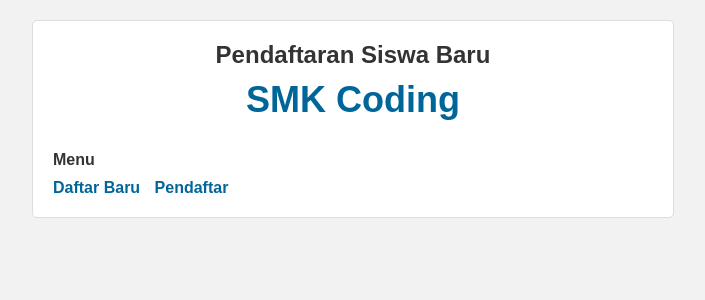
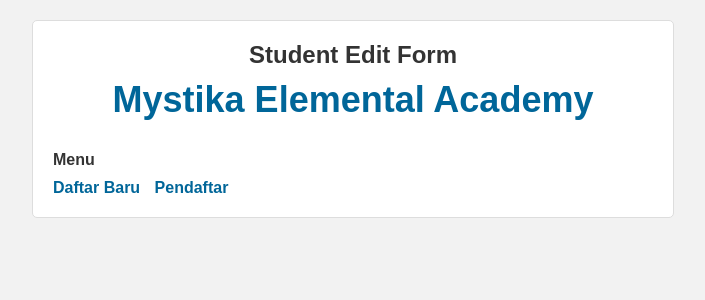
Before and after one commit to FarezaKenzura/Form-Pendaftaran, a PHP site: page / in a window 1280 px wide. Shown: the top 300 px of the page, without its empty margins (287-992 px from the left). Run offline with PHP 8.4, Linux system fonts and the light colour scheme.

Commit message:
add Change

```diff
--- a/Form-Pendaftaran/index.php
+++ b/Form-Pendaftaran/index.php
@@ -1,15 +1,15 @@
 <!DOCTYPE html>
 <html>
     <head>
-        <title>Pendaftaran Siswa Baru | SMK Coding</title>
+        <title>Student Edit Form | Mystika Elemental Academy</title>
         <link rel="stylesheet" type="text/css" href="css/index.css">
     </head>
 
     <body>
         <div class="container">
                 <header>
-                    <h3>Pendaftaran Siswa Baru</h3>
-                    <h1>SMK Coding</h1>
+                    <h3>Student Edit Form</h3>
+                    <h1>Mystika Elemental Academy</h1>
                 </header>
 
                 <h4>Menu</h4>
--- a/Form-Pendaftaran/list-siswa.php
+++ b/Form-Pendaftaran/list-siswa.php
@@ -3,7 +3,7 @@
 <!DOCTYPE html>
 <html>
 <head>
-    <title>Pendaftaran Siswa Baru | SMK Coding</title>
+    <title>Student Edit Form | Mystika Elemental Academy</title>
     <link rel="stylesheet" type="text/css" href="css/list.css">
 </head>
 
```
